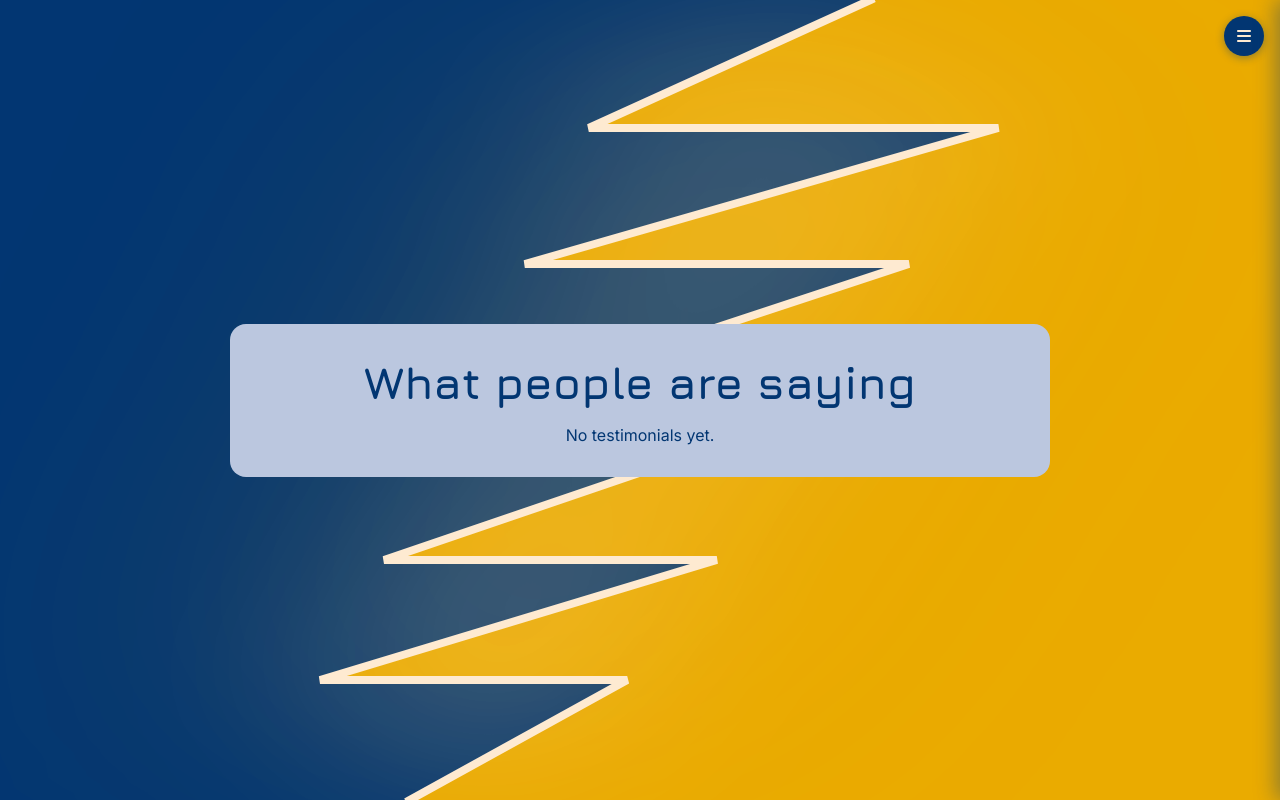
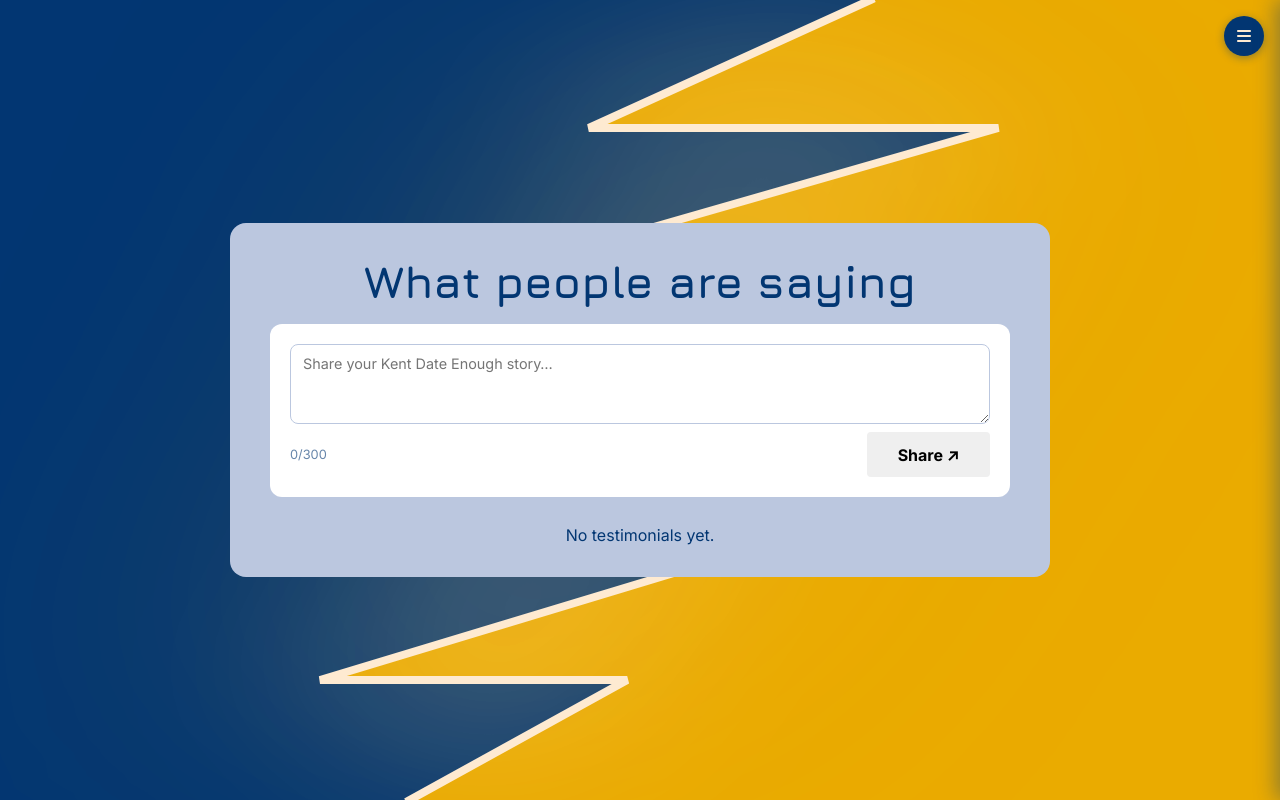
Before and after one commit to Monster0506/Kent-Date-Enough-HIC, a Python web app: template templates/testimonials.html in a window 1280 px wide. Run offline with Jinja, Linux system fonts and the light colour scheme; the template is opened without the code that fills it, so the values that code supplies are empty.

Commit message:
Working testimonial addition/modification

```diff
--- a/static/css/testimonials.css
+++ b/static/css/testimonials.css
@@ -80,3 +80,53 @@
     text-align: center;
     grid-column: 1 / -1;
 }
+
+.testimonial-form {
+    display: flex;
+    flex-direction: column;
+    gap: 0.5rem;
+    margin-bottom: 1.75rem;
+    background: var(--white);
+    border-radius: 12px;
+    padding: 1.25rem;
+}
+
+.testimonial-input {
+    width: 100%;
+    min-height: 80px;
+    resize: vertical;
+    border: 1.5px solid var(--light-blue);
+    border-radius: 8px;
+    padding: 0.6rem 0.75rem;
+    font-family: 'Inter', sans-serif;
+    font-size: 0.9rem;
+    color: var(--black);
+    background: var(--white);
+    box-sizing: border-box;
+    outline: none;
+    transition: border-color 0.15s;
+}
+
+.testimonial-input:focus {
+    border-color: var(--dark-blue);
+}
+
+.testimonial-form-footer {
+    display: flex;
+    justify-content: space-between;
+    align-items: center;
+}
+
+.testimonial-char-count {
+    font-family: 'Inter', sans-serif;
+    font-size: 0.8rem;
+    color: var(--dark-blue);
+    opacity: 0.6;
+}
+
+.testimonial-form-error {
+    font-family: 'Inter', sans-serif;
+    font-size: 0.85rem;
+    color: var(--danger-red);
+    margin: 0;
+}
--- a/templates/testimonials.html
+++ b/templates/testimonials.html
@@ -19,6 +19,23 @@
         <div class="discover-center">
             <div class="testimonials-panel">
                 <h1 class="testimonials-title card-page-title">What people are saying</h1>
+
+                <form class="testimonial-form" method="post" action="/testimonials">
+                    <textarea
+                        name="body"
+                        class="testimonial-input"
+                        maxlength="300"
+                        placeholder="Share your Kent Date Enough story…"
+                    >{{ my_testimonial.body if my_testimonial else '' }}</textarea>
+                    {% if error %}<p class="testimonial-form-error">{{ error }}</p>{% endif %}
+                    <div class="testimonial-form-footer">
+                        <span class="testimonial-char-count"><span id="tcount">0</span>/300</span>
+                        <button type="submit" class="btn btn-submit">
+                            {{ 'Update' if my_testimonial else 'Share' }} &#x2197;
+                        </button>
+                    </div>
+                </form>
+
                 <div class="testimonials-grid">
                     {% for t in testimonials %}
                     <div class="testimonial-card">
@@ -45,4 +62,14 @@
     </main>
 
 </div>
+
+<script>
+(function () {
+    var ta = document.querySelector('.testimonial-input');
+    var counter = document.getElementById('tcount');
+    function update() { counter.textContent = ta.value.length; }
+    ta.addEventListener('input', update);
+    update();
+})();
+</script>
 {% endblock %}
```
Also changed, not shown: db.py (+23 -0 lines), main.py (+40 -7 lines).
